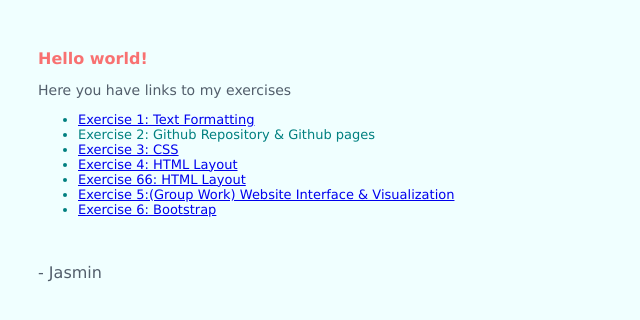
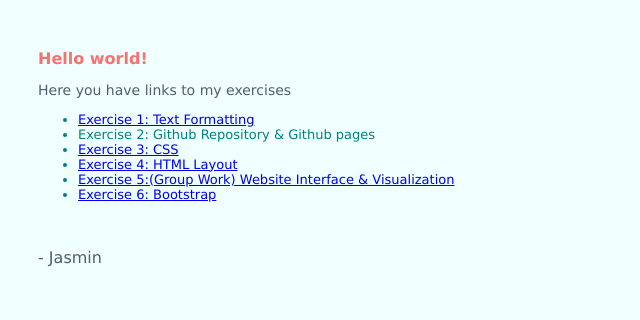
Before and after one commit to JasminNyby/jasmin_nybywww, a plain HTML site: page index.html in a window 1280 px wide. Shown: the whole page, without its empty margins (0-640 px from the left). Drawn offline with Linux system fonts and the light colour scheme.

Commit message:
Update index.html

```diff
--- a/index.html
+++ b/index.html
@@ -15,7 +15,6 @@
         <li class="link">Exercise 2: Github Repository & Github pages</li>
         <li class="link"><a href=https://jasminnyby.github.io/jasmin_nybywww/exercise3.html>Exercise 3: CSS</a></li>
         <li class="link"><a href=https://jasminnyby.github.io/jasmin_nybywww/exercise4.html>Exercise 4: HTML Layout</a></li>
-        <li class="link"><a href=https://github.com/JasminNyby/jasmin_nybywwwexercise4.html>Exercise 66: HTML Layout</a></li>
         <li class="link"><a href=https://github.com/JasminNyby/jasmin_nybywww/>Exercise 5:(Group Work) Website Interface & Visualization</a></li>
         <li class="link"><a href=https://jasminnyby.github.io/jasmin_nybywww/exercise4.html>Exercise 6: Bootstrap</a></li>
     </ul>
```
